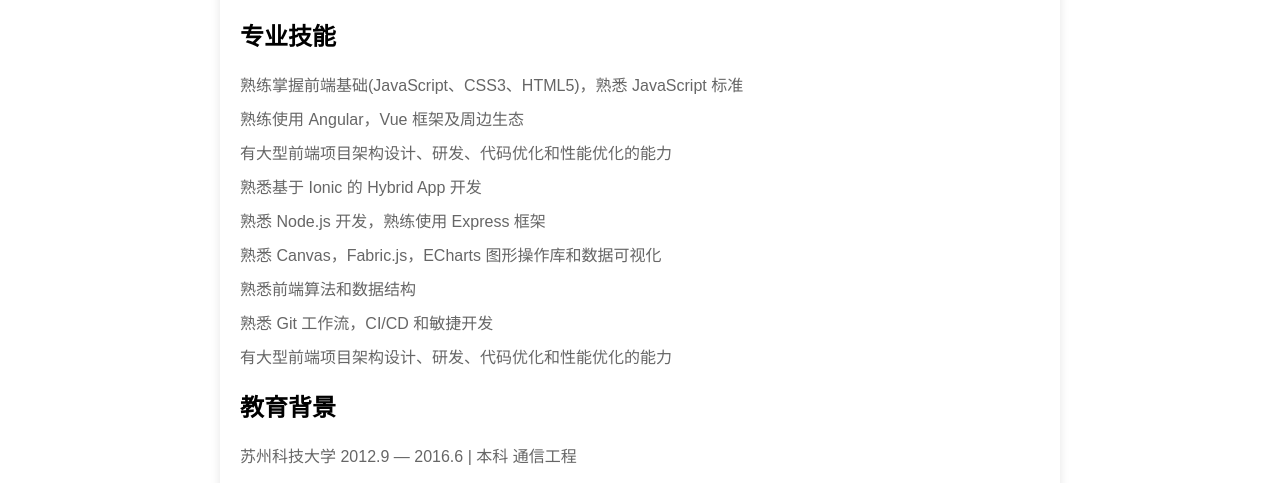
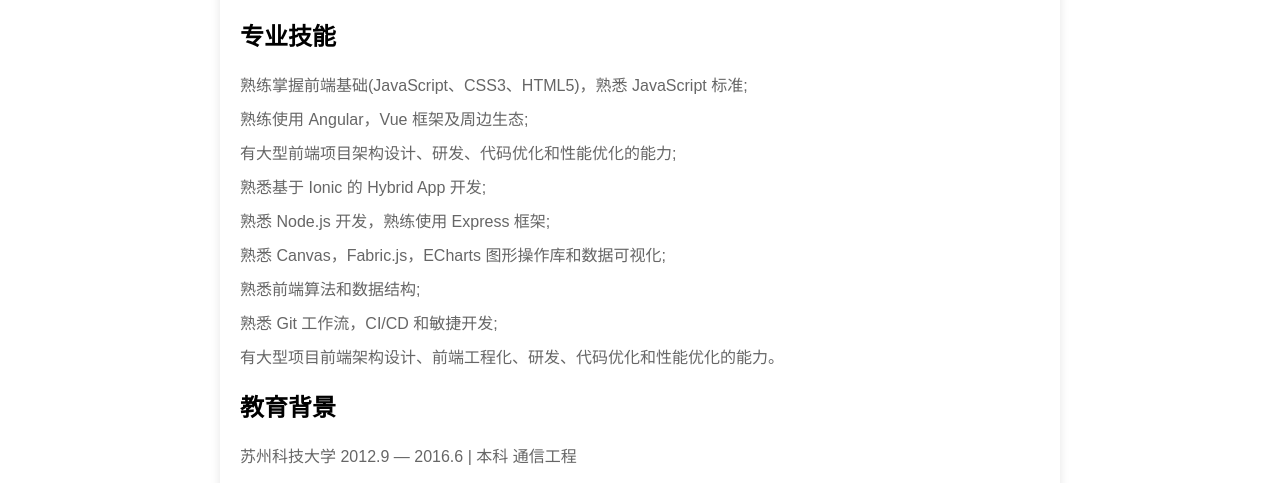
Before and after one commit to sangwell/sangwell.github.io, a plain HTML site: page pages/resume.html in a window 1280 px wide. Shown: the part 313-796 px from the top of the page. Drawn offline with Linux system fonts and the light colour scheme.

Commit message:
Update resume.html

```diff
--- a/pages/resume.html
+++ b/pages/resume.html
@@ -53,15 +53,15 @@
             <section class="skills">
                 <h2>专业技能</h2>
                 <ul class="font-color">
-                    <li>熟练掌握前端基础(JavaScript、CSS3、HTML5)，熟悉 JavaScript 标准</li>
-                    <li>熟练使用 Angular，Vue 框架及周边生态</li>
-                    <li>有大型前端项目架构设计、研发、代码优化和性能优化的能力</li>
-                    <li>熟悉基于 Ionic 的 Hybrid App 开发</li>
-                    <li>熟悉 Node.js 开发，熟练使用 Express 框架</li>
-                    <li>熟悉 Canvas，Fabric.js，ECharts 图形操作库和数据可视化</li>
-                    <li>熟悉前端算法和数据结构</li>
-                    <li>熟悉 Git 工作流，CI/CD 和敏捷开发</li>
-                    <li>有大型前端项目架构设计、研发、代码优化和性能优化的能力</li>
+                    <li>熟练掌握前端基础(JavaScript、CSS3、HTML5)，熟悉 JavaScript 标准;</li>
+                    <li>熟练使用 Angular，Vue 框架及周边生态;</li>
+                    <li>有大型前端项目架构设计、研发、代码优化和性能优化的能力;</li>
+                    <li>熟悉基于 Ionic 的 Hybrid App 开发;</li>
+                    <li>熟悉 Node.js 开发，熟练使用 Express 框架;</li>
+                    <li>熟悉 Canvas，Fabric.js，ECharts 图形操作库和数据可视化;</li>
+                    <li>熟悉前端算法和数据结构;</li>
+                    <li>熟悉 Git 工作流，CI/CD 和敏捷开发;</li>
+                    <li>有大型项目前端架构设计、前端工程化、研发、代码优化和性能优化的能力。</li>
                 </ul>
             </section>
             <section class="education">
```
